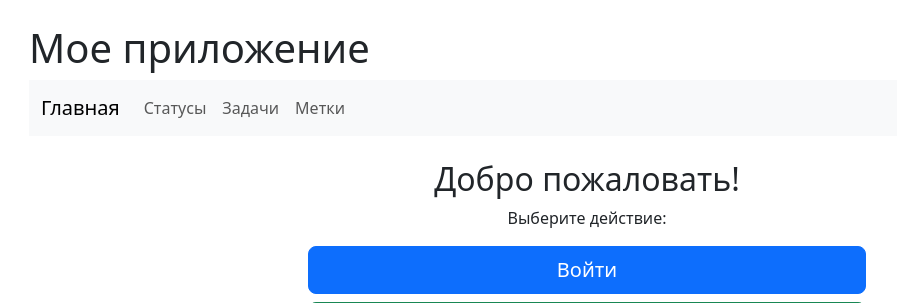
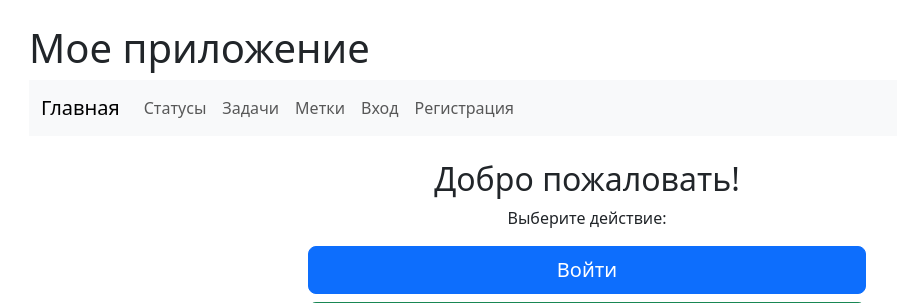
Before and after one commit to Grimmlok626/python-project-52, a Django app: page / in a window 1280 px wide. Shown: the top 303 px of the page, without its empty margins (53-950 px from the left). Run offline with Django 4.2, Linux system fonts and the light colour scheme; some libraries are stand-ins or nearby versions.

Commit message:
Понеслись эксперименты 13

```diff
--- a/task_manager/templates/base.html
+++ b/task_manager/templates/base.html
@@ -29,6 +29,16 @@
                         <li class="nav-item">
                             <a class="nav-link" href="{% url 'labels:list' %}">Метки</a>
                         </li>
+
+                        <!-- Ссылки для гостей -->
+                        {% if not user.is_authenticated %}
+                            <li class="nav-item">
+                                <a class="nav-link" href="{% url 'login' %}">Вход</a>
+                            </li>
+                            <li class="nav-item">
+                                <a class="nav-link" href="{% url 'register' %}">Регистрация</a>
+                            </li>
+                        {% endif %}
                     </ul>
                 </div>
             </div>
```
